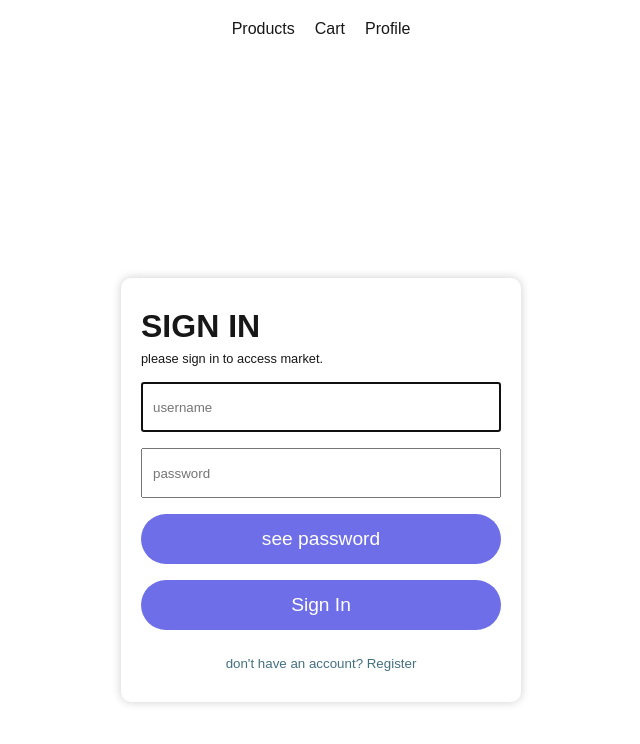
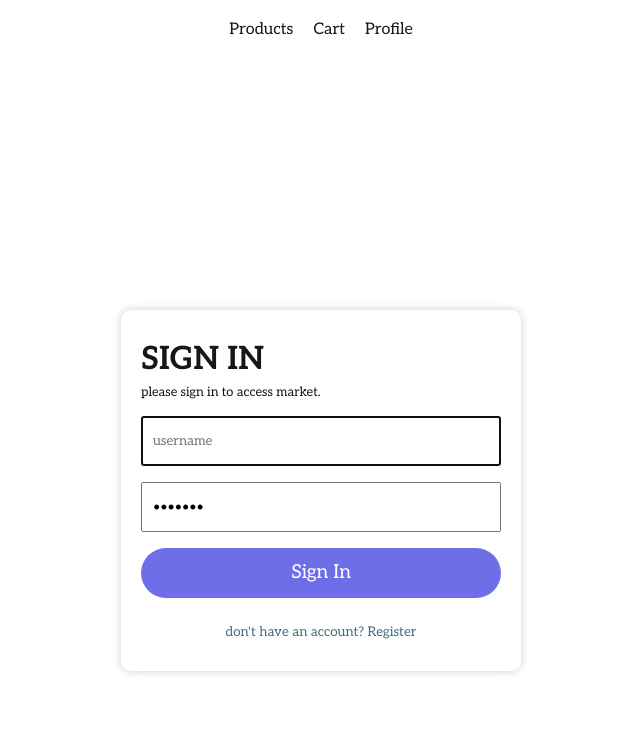
Before and after one commit to LukaBabunadze/smart-academy-project-two, a Next.js app: page /login in a window 1280 px wide. Shown: the top 744 px of the page, without its empty margins (319-959 px from the left). Built offline with nearby package versions, Linux system fonts and the light colour scheme.

Commit message:
fonts changed

```diff
--- a/next.config.mjs
+++ b/next.config.mjs
@@ -1,7 +1,12 @@
 /** @type {import('next').NextConfig} */
 const nextConfig = {
   images: {
-    domains: ["fakestoreapi.com"],
+    remotePatterns: [
+      {
+        protocol: "https",
+        hostname: "fakestoreapi.com",
+      },
+    ],
   },
 };
 
--- a/src/app/(auth)/login/page.jsx
+++ b/src/app/(auth)/login/page.jsx
@@ -12,11 +12,10 @@ const page = () => {
   const user = useAppSelector((state) => state.user);
   const dispatch = useAppDispatch();
 
-  console.log(user);
 
   const [passwordVisible, setPasswordVisible] = useState(false);
   const [username, setUsername] = useState("");
-  const [password, setPassword] = useState("");
+  const [password, setPassword] = useState("m38rmF$");
 
   useEffect(() => {
     inputRef.current.focus();
@@ -33,15 +32,16 @@ const page = () => {
     const result = await response.json();
 
     if (result?.token) {
-      dispatch(
-        updateUser({
-          username,
-          password,
-          email: "bekeka@gmail.com",
-          age: 20,
-          admin: true,
-        })
-      );
+      // dispatch(
+      //   updateUser({
+      //     username,
+      //     password,
+      //     email: "bekeka@gmail.com",
+      //     age: 20,
+      //     admin: true,
+      //   })
+      // );
+      localStorage.setItem("token", JSON.stringify(result.token));
       redirect("/products");
     }
   };
@@ -62,13 +62,15 @@ const page = () => {
           type={passwordVisible ? "text" : "password"}
           className={styles.input}
           onChange={(e) => setPassword(e.target.value)}
+          value={password}
         />
-        <button
+        {/* <button
           className={styles.button}
           onClick={() => setPasswordVisible(!passwordVisible)}
+          type="button"
         >
           see password
-        </button>
+        </button> */}
         <button className={styles.button} type="submit">
           Sign In
         </button>
--- a/src/app/globals.css
+++ b/src/app/globals.css
@@ -24,6 +24,14 @@ body {
   -moz-osx-font-smoothing: grayscale;
 }
 
+button,
+input,
+a,
+select,
+textarea {
+  font-family: "Aleo", serif;
+}
+
 * {
   box-sizing: border-box;
   padding: 0;
--- a/src/app/layout.js
+++ b/src/app/layout.js
@@ -1,23 +1,18 @@
 "use client";
-import { Geist, Geist_Mono } from "next/font/google";
+import { Aleo } from "next/font/google";
 import "./globals.css";
 import Navbar from "@/components/navbar/Navbar";
 import StoreProvider from "./StoreProvider";
 
-const geistSans = Geist({
-  variable: "--font-geist-sans",
+const aleo = Aleo({
   subsets: ["latin"],
-});
-
-const geistMono = Geist_Mono({
-  variable: "--font-geist-mono",
-  subsets: ["latin"],
+  weight: ["100", "200", "300", "400", "500", "600", "700", "800", "900"],
 });
 
 export default function RootLayout({ children }) {
   return (
     <html lang="en">
-      <body className={`${geistSans.variable} ${geistMono.variable}`}>
+      <body className={aleo.className}>
         <StoreProvider>
           <Navbar />
           {children}
--- a/src/app/profile/page.jsx
+++ b/src/app/profile/page.jsx
@@ -1,3 +1,4 @@
+import Logout from "@/components/Logout";
 import Image from "next/image";
 
 const page = async () => {
@@ -11,6 +12,7 @@ const page = async () => {
       <p>{user.phone}</p>
       <p>{user.email}</p>
       <p>{user.address.city}</p>
+      <Logout />
     </div>
   );
 };
```
Also changed, not shown: src/app/page.js (+9 -4 lines), src/components/Logout.jsx (added, +13 -0 lines).
